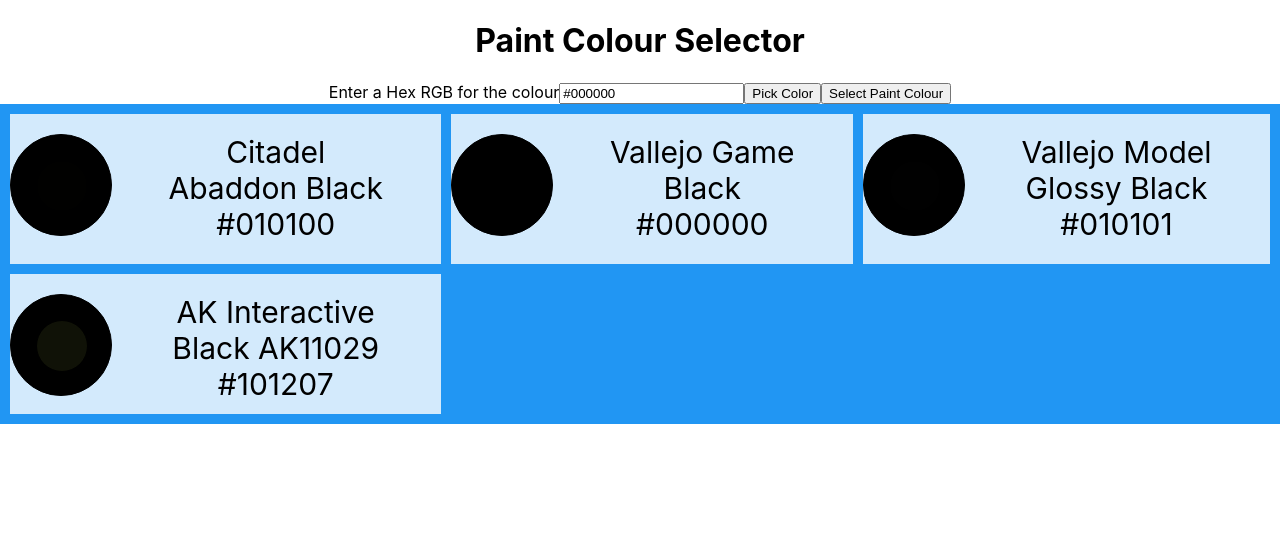
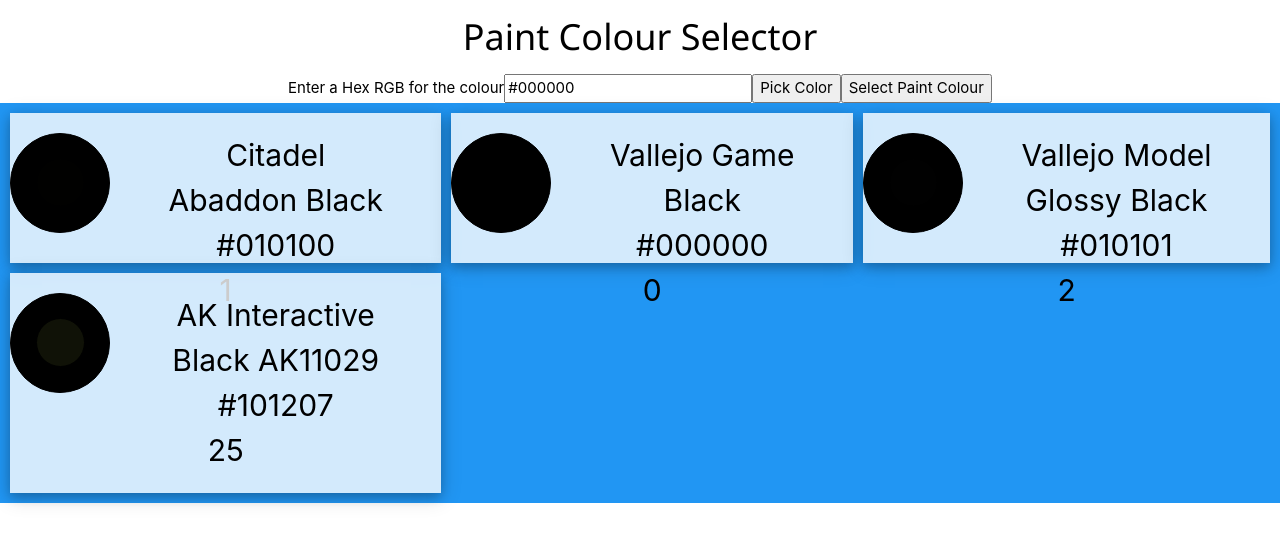
Before and after one commit to LaughingLemon/react-paint-selector, a React (Create React App) app: page / in a window 1280 px wide. Shown: the top 544 px of the page. Built offline with nearby package versions, Linux system fonts and the light colour scheme.

Commit message:
Minor updates. Introduce W3Schools CSS

```diff
--- a/public/index.html
+++ b/public/index.html
@@ -3,6 +3,7 @@
   <head>
     <meta charset="utf-8" />
     <link rel="icon" href="%PUBLIC_URL%/favicon.ico" />
+    <link rel="stylesheet" href="https://www.w3schools.com/w3css/4/w3.css">
     <meta name="viewport" content="width=device-width, initial-scale=1" />
     <meta name="theme-color" content="#000000" />
     <meta
--- a/src/App.js
+++ b/src/App.js
@@ -35,7 +35,6 @@
     onColourSelected(colour, evt) {
       evt.preventDefault();
 
-      console.log("colour", colour);
       this.setState(oldState => (
         {
           ...oldState,
@@ -47,8 +46,6 @@
     onColourInputChanged(evt) {
       const colourText = evt.target.value;
       evt.preventDefault();
-
-      console.log("colourText", colourText);
 
       this.setState(oldState => (
         {
--- a/src/components/PaintSelection/index.js
+++ b/src/components/PaintSelection/index.js
@@ -12,7 +12,7 @@
     const outerColour = "#" + props.value.toString(16).padStart(6, '0');
 
     return (
-        <div>
+        <div className={"w3-card-4"}>
             <div className={"colour-boxes box"}>
                 <div className={"outer-box"} style={{ backgroundColor: outerColour }}>
                     <div className={"inner-box"} style={{ backgroundColor: innerColour }}>&nbsp;</div>
@@ -22,6 +22,7 @@
                 <div>{props.name}</div>
                 <div>{nearestColour.name}</div>
                 <div>{innerColour}</div>
+                <div>{nearestColour.distance.toFixed(0)}</div>
             </div>
         </div>
     );
--- a/src/components/PaintSelection/style.css
+++ b/src/components/PaintSelection/style.css
@@ -19,8 +19,9 @@
 .colour-boxes {
     float: left;
     width: 100px;
+    height: 100px;
 }
 
 .box {
-    height: 100px;
+    /* height: 100px; */
 }
--- a/src/utils/SelectColour.js
+++ b/src/utils/SelectColour.js
@@ -16,10 +16,8 @@
     });
 
     const sortedColours = paintColours.sort((colour1, colour2) => (colour1.distance - colour2.distance));
-    const nearestColor = sortedColours[0];
-    console.log("nearestColor", nearestColor);
 
-    return nearestColor;
+    return sortedColours[0];
 };
 
 export default findNearestPaintColour;
```
